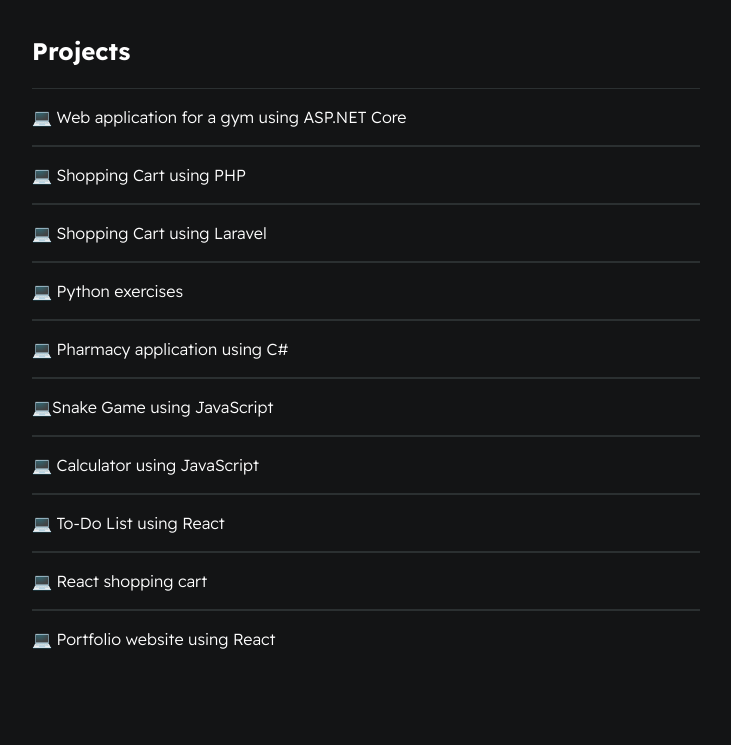
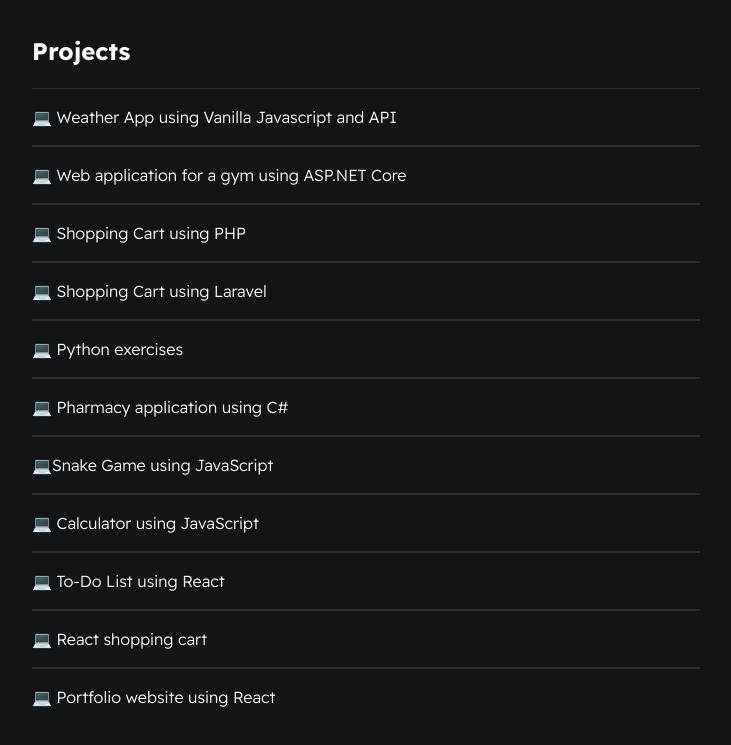
Before and after one commit to EmmaFodor/CV-Website, a plain HTML site: page index.html in a window 1280 px wide. Shown: the part 1186-1931 px from the top of the page, without its empty margins (274-1005 px from the left). Before the commit the page ends 1893 px from the top, so only its background shows below. Drawn offline with Linux system fonts and the light colour scheme.

Commit message:
Add Weather App

```diff
--- a/index.html
+++ b/index.html
@@ -89,6 +89,10 @@
         <section class="section--page">
             <h2>Projects</h2>
             <div class="card--project">
+                <a href="https://github.com/EmmaFodor/Weather-App.git"><span> 💻 </span>Weather App using Vanilla Javascript and API</a>
+            </div>
+            <div class="line-break"></div>
+            <div class="card--project">
                 <a href="https://github.com/EmmaFodor/Gym.git"><span> 💻 </span>Web application for a gym using ASP.NET Core</a>
             </div>
             <div class="line-break"></div>
```
